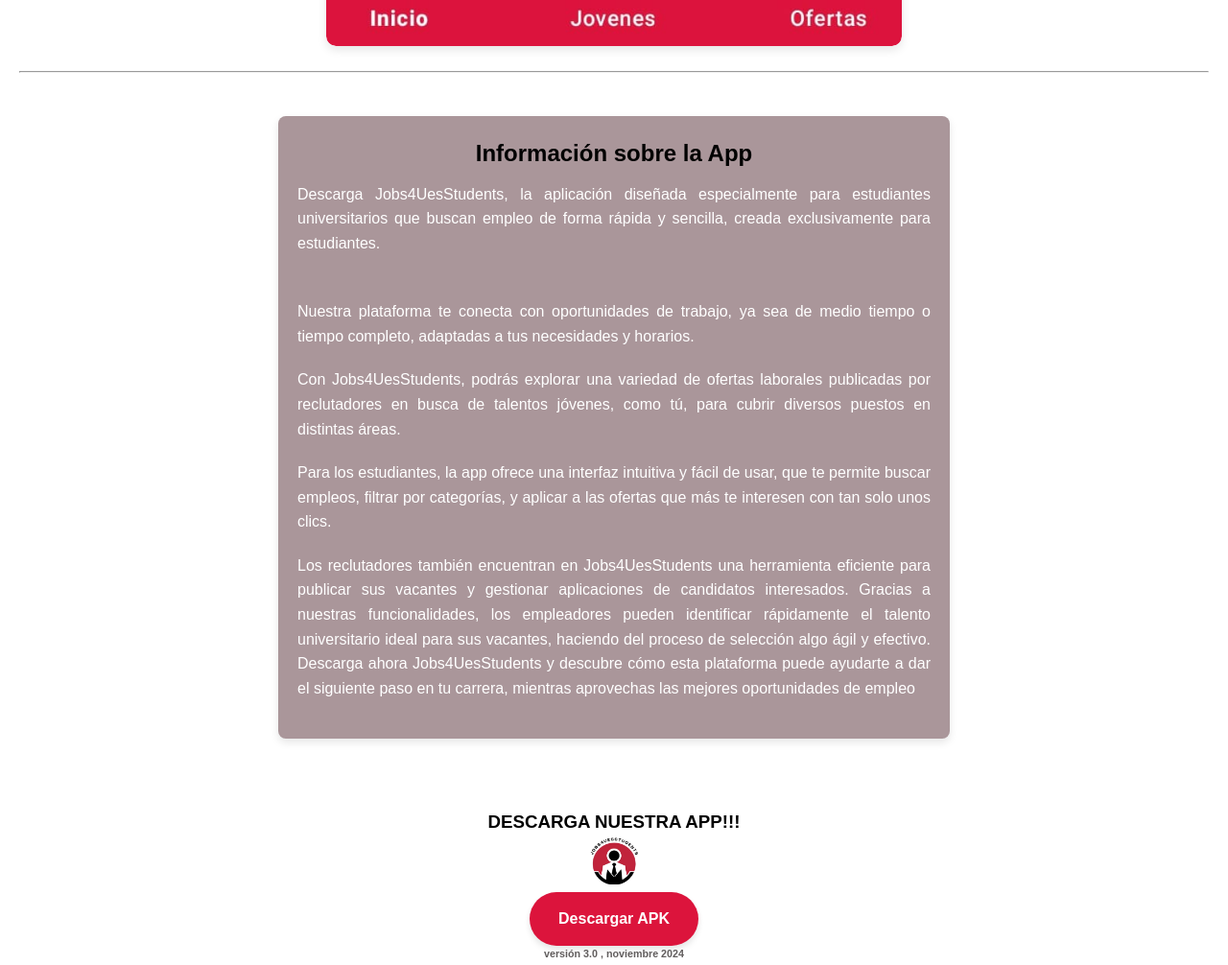
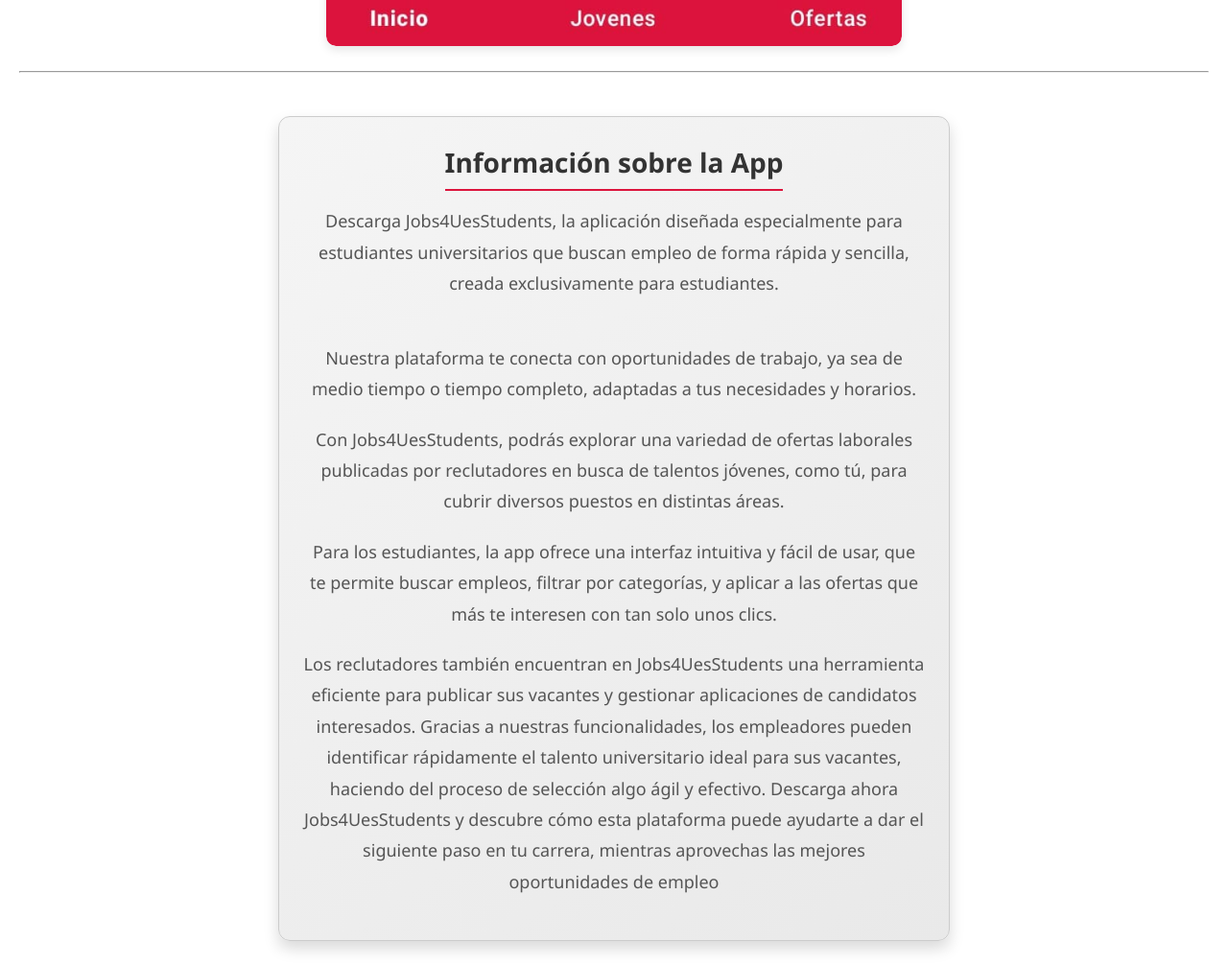
Before and after one commit to bryanmiranda138/Jobs4UesStudentsSite, a plain HTML site: page inicio/index.html in a window 1280 px wide. Shown: the part 1500-2506 px from the top of the page at 96% size. Drawn offline with Linux system fonts and the light colour scheme; files that its build step writes are made by us from their sources.

Commit message:
version final del sitio

```diff
--- a/inicio/index.html
+++ b/inicio/index.html
@@ -5,6 +5,7 @@
     <meta charset="UTF-8">
     <meta name="viewport" content="width=device-width, initial-scale=1.0">
     <title>Inicio - Jobs4UesStudents</title>
+    <link rel="shortcut icon" type="image/png" href="image logo.png" />
     <link rel="stylesheet" href="styles.css">
 </head>
 <style>
@@ -194,40 +195,67 @@
     }
 
     /* Cards */
+    /* Cards */
     .card {
-        background-color: #aa969a;
-        border-radius: 8px;
-        box-shadow: 0 4px 8px rgba(0, 0, 0, 0.1);
-        padding: 20px;
+        background: linear-gradient(145deg, #f5f5f5, #e9e9e9);
+        /* Gradiente sutil */
+        border: 1px solid #ccc;
+        border-radius: 12px;
+        /* Bordes redondeados */
+        box-shadow: 0 8px 16px rgba(0, 0, 0, 0.15);
+        /* Sombra más suave */
+        padding: 25px;
         max-width: 700px;
         margin: 20px auto;
-        text-align: justify;
-        transition: transform 0.2s ease-in-out;
+        transition: transform 0.3s ease, box-shadow 0.3s ease;
+        font-family: 'Segoe UI', Tahoma, Geneva, Verdana, sans-serif;
+        /* Fuente moderna */
+    }
+
+    .card:hover {
+        transform: translateY(-8px);
+        /* Efecto de elevación */
+        box-shadow: 0 12px 24px rgba(0, 0, 0, 0.2);
+        /* Sombra al pasar el ratón */
     }
 
     .card h2 {
-        font-size: 24px;
-        margin-bottom: 10px;
+        font-size: 28px;
+        color: #333;
+        margin-bottom: 15px;
+        text-align: center;
+        /* Centrado para mejor visualización */
+        border-bottom: 2px solid #dc143c;
+        /* Línea decorativa */
+        display: inline-block;
+        /* Para ajustar al tamaño del texto */
+        padding-bottom: 5px;
     }
 
     .card p {
-        font-size: 16px;
-        color: #ffffff;
+        font-size: 18px;
+        color: #555;
+        /* Texto ligeramente gris para suavidad */
+        line-height: 1.8;
         margin-bottom: 20px;
     }
 
     .btn-card {
-        background-color: #464444;
+        background-color: #dc143c;
         color: white;
         border: none;
-        padding: 10px 20px;
-        border-radius: 5px;
+        padding: 12px 25px;
+        border-radius: 8px;
         cursor: pointer;
-        transition: background-color 0.3s ease;
+        font-weight: bold;
+        text-transform: uppercase;
+        transition: background-color 0.3s ease, transform 0.2s ease;
     }
 
     .btn-card:hover {
         background-color: #b50e33;
+        transform: scale(1.05);
+        /* Pequeña animación al pasar el ratón */
     }
 
     .card:hover {
```
Also changed, not shown: index.html (+1 -0 lines), quienessomos/index.html (+31 -4 lines), terminosycondiciones/index.html (+1 -0 lines), image/image logo.png (added), inicio/image logo.png (added), quienessomos/image logo.png (added), quienessomos/quienessomos.jpg (added), terminosycondiciones/image logo.png (added).
